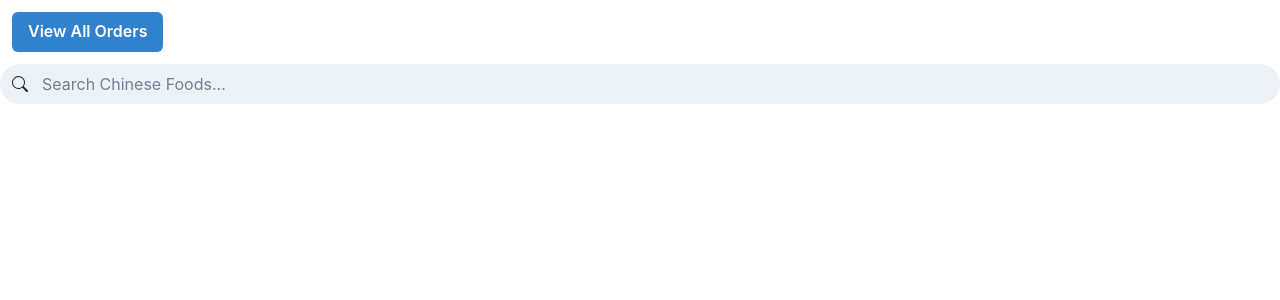
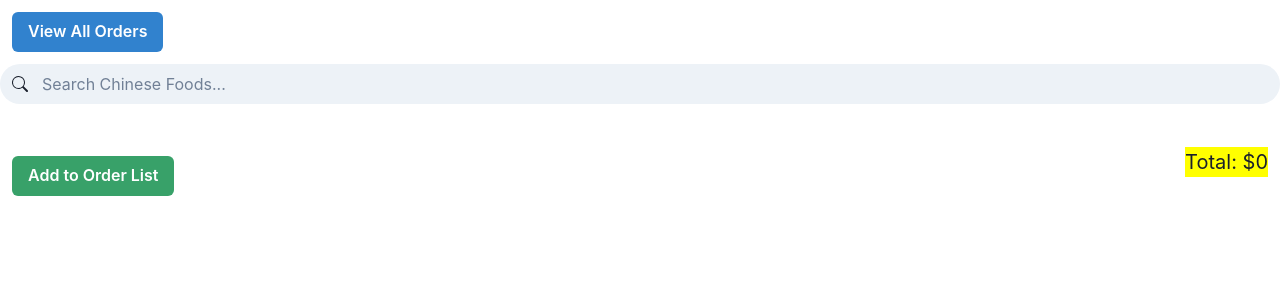
Before and after one commit to Yuxiang-Huang/Chinese-Restaurant-Order-Helper, a React (Vite) app: page / in a window 1280 px wide. Shown: the top 300 px of the page. Built offline with nearby package versions, Linux system fonts and the light colour scheme.

Commit message:
Able to display the total price.

```diff
--- a/src/App.tsx
+++ b/src/App.tsx
@@ -1,6 +1,7 @@
 import { Routes, Route } from "react-router";
 import AddOrderPage from "./components/AddOrderPage";
 import OrderListPage from "./components/OrderListPage";
+import "./index.css";
 
 const App = () => {
   return (
--- a/src/components/AddOrderPage.tsx
+++ b/src/components/AddOrderPage.tsx
@@ -3,12 +3,13 @@ import { Link } from "react-router-dom";
 
 import nextId from "react-id-generator";
 
-import { List, ListItem, Button } from "@chakra-ui/react";
+import { List, ListItem, Button, HStack, Text } from "@chakra-ui/react";
 import { produce } from "immer";
 
 import SearchBar from "./SearchBar";
 import useFoodMenu, { OrderItem } from "../hooks/useFoodMenu";
 import OrderItemDisplay from "./OrderItemDisplay";
+import { size } from "lodash";
 
 const AddOrderPage = () => {
   //#region Initial Declaration
@@ -95,8 +96,22 @@ const AddOrderPage = () => {
           </ListItem>
         ))}
       </List>
+      <HStack justifyContent={"space-between"}>
+        <Button colorScheme="green" margin={3} marginTop={10}>
+          Add to Order List
+        </Button>
+        <Text margin={3} background={"yellow"} fontSize="xl">
+          {"Total: $" + calculateTotalPrice(order)}
+        </Text>
+      </HStack>
     </>
   );
 };
 
+const calculateTotalPrice = (order: OrderItem[]) => {
+  let total = 0;
+  order.map((OrderItem) => (total += OrderItem.price));
+  return total;
+};
+
 export default AddOrderPage;
```
